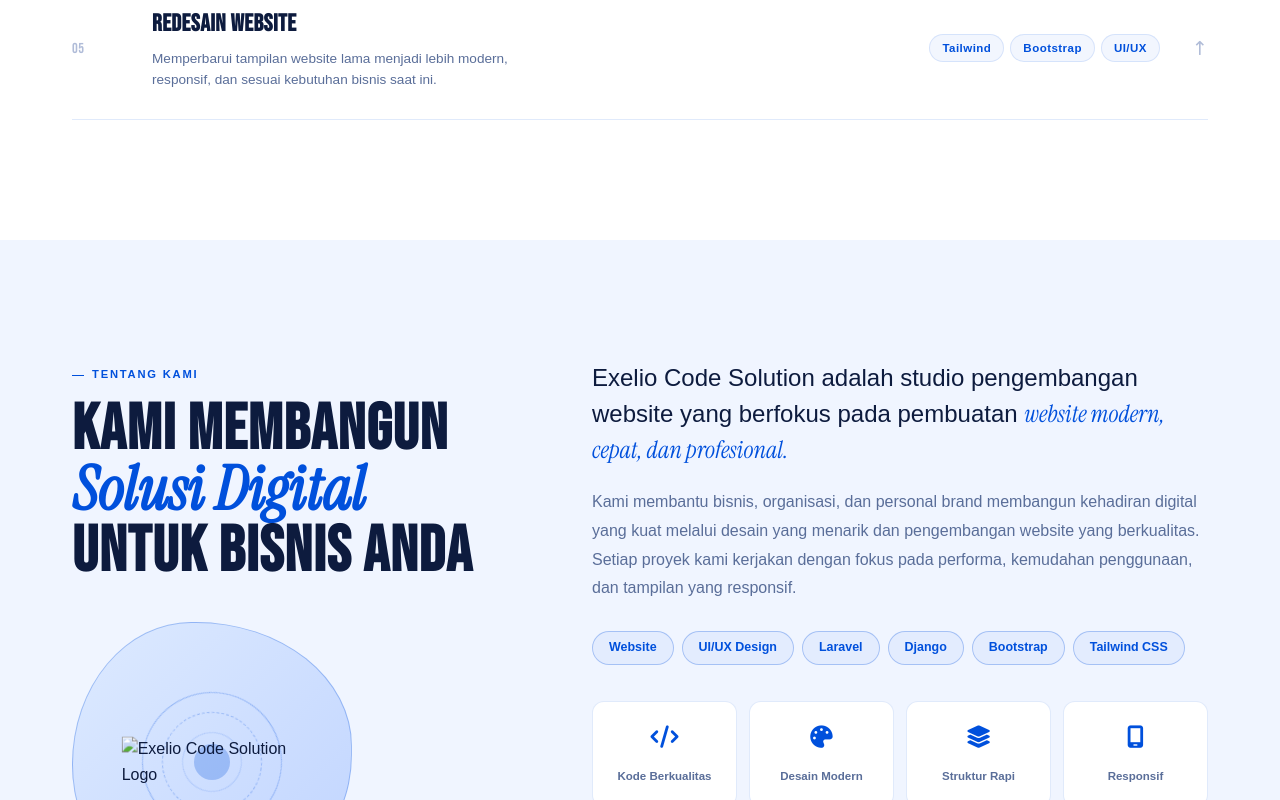
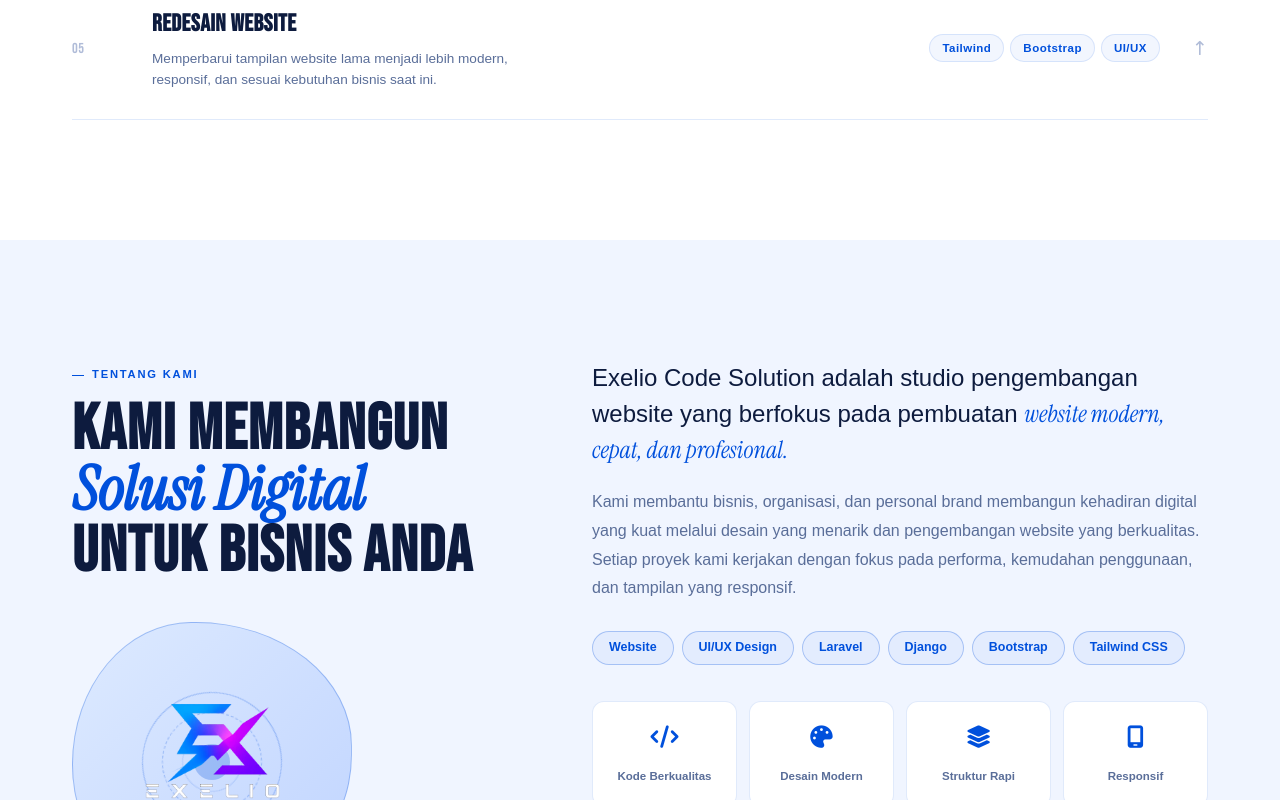
Before and after one commit to rizkyalfathhumaedi/Project, a plain HTML site: page index.html in a window 1280 px wide. Shown: the part 2000-2800 px from the top of the page. Drawn offline with Linux system fonts and the light colour scheme; some packages are replaced by stand-ins of ours; a script that the page names is missing; a web font is replaced by a local one.

Commit message:
wp2 to webp

```diff
--- a/index.html
+++ b/index.html
@@ -44,7 +44,7 @@
     <div class="nav-inner">
 
         <a href="#home" class="nav-logo">
-            <img src="assets/Logo.wp2" alt="Logo Exelio Code Solution" class="logo-img">
+            <img src="assets/Logo.webp" alt="Logo Exelio Code Solution" class="logo-img">
             Exelio Code Solution
         </a>
 
@@ -333,7 +333,7 @@
                                     <div class="b3d-core"></div>
                                 </div>
                                 <!-- pindah ke sini, di luar blob-3d-placeholder -->
-                                <img src="assets/Logo.wp2" alt="Exelio Code Solution Logo" class="about-logo">
+                                <img src="assets/Logo_B.webp" alt="Exelio Code Solution Logo" class="about-logo">
                                 </div>
                         </div>
 
@@ -1006,7 +1006,7 @@
 
             <div class="ft-brand">
                 <div class="ft-logo">
-                    <img src="assets/Logo_P.wp2" alt="Exelio Code Solution Logo">
+                    <img src="assets/Logo_P.webp" alt="Exelio Code Solution Logo">
                 </div>
                 <p>
                     Membantu UMKM, bisnis lokal, dan perusahaan berkembang melalui website profesional serta solusi
```
Also changed, not shown: assets/Logo.webp (added), assets/Logo_B.webp (added), assets/Logo_P.webp (added), 3 other files.
